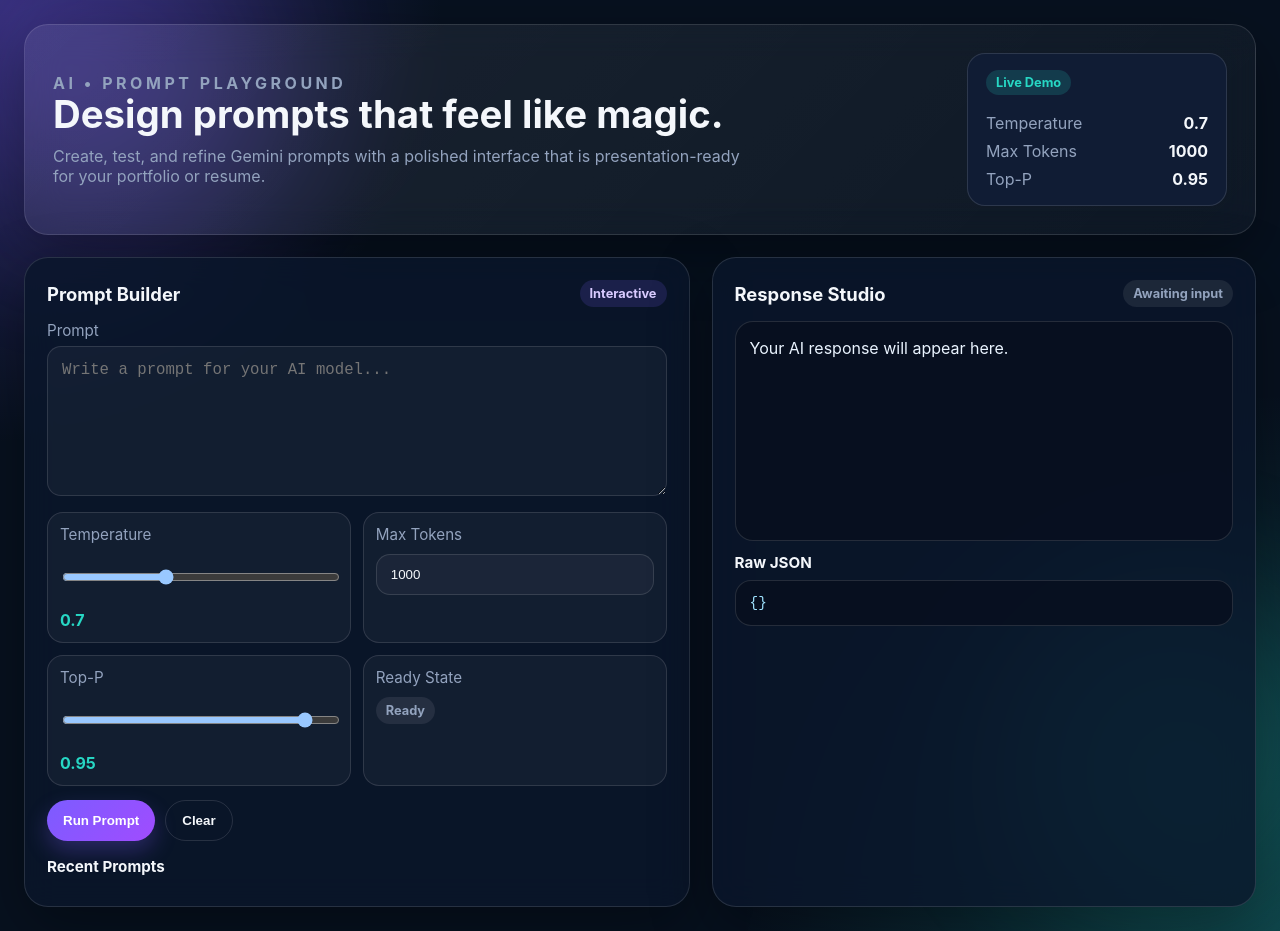
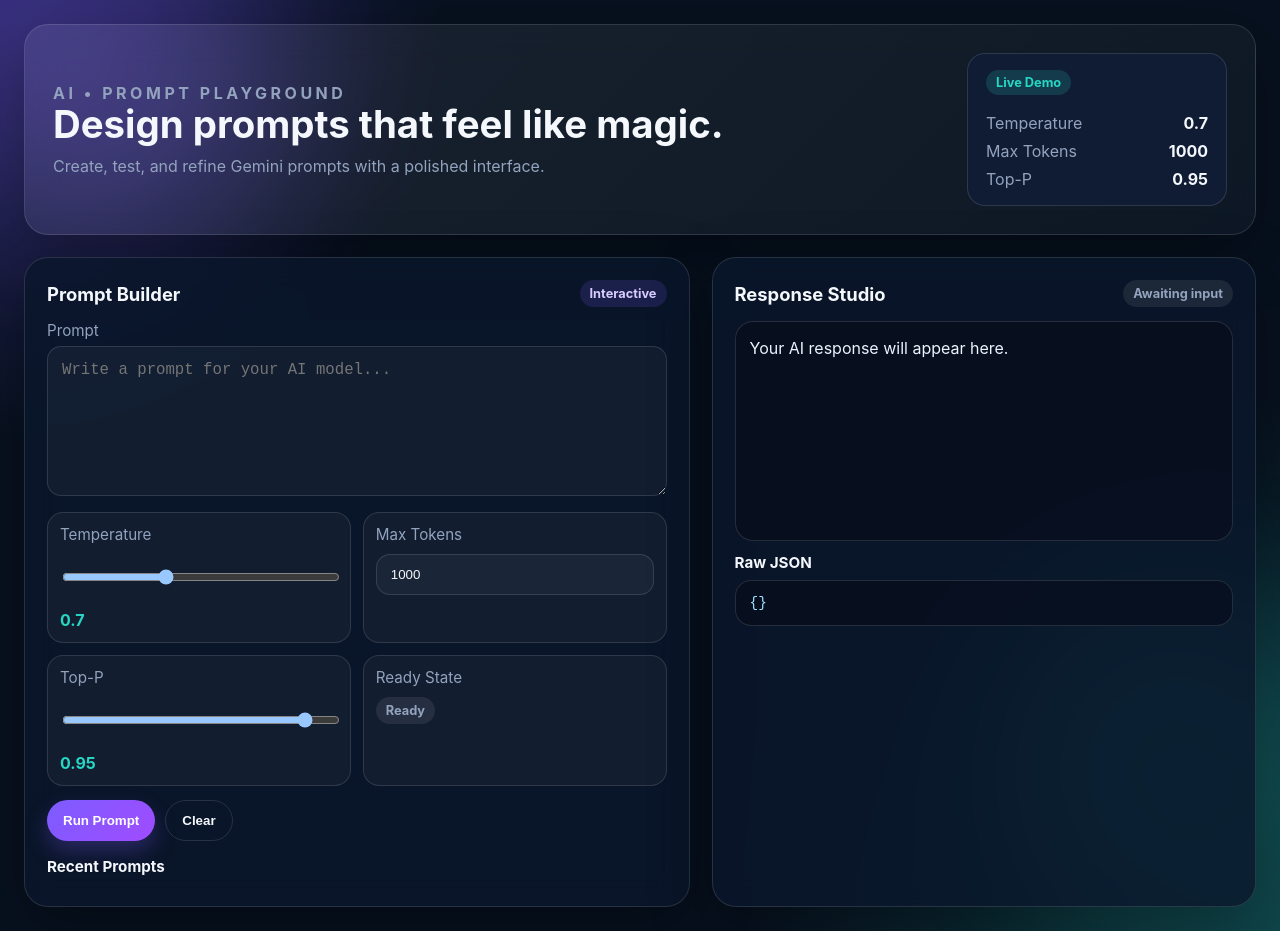
Before and after one commit to PawanGupta04/AI-Prompt-Studio, a website: page public/index.html in a window 1280 px wide. Drawn offline with Linux system fonts and the light colour scheme.

Commit message:
Simplify description in index.html
Removed redundant phrase from the description paragraph.

```diff
--- a/public/index.html
+++ b/public/index.html
@@ -15,7 +15,7 @@
       <div>
         <p class="eyebrow">AI • Prompt Playground</p>
         <h1>Design prompts that feel like magic.</h1>
-        <p>Create, test, and refine Gemini prompts with a polished interface that is presentation-ready for your portfolio or resume.</p>
+        <p>Create, test, and refine Gemini prompts with a polished interface.</p>
       </div>
       <div class="stat-card">
         <div class="stat-pill">Live Demo</div>
```
